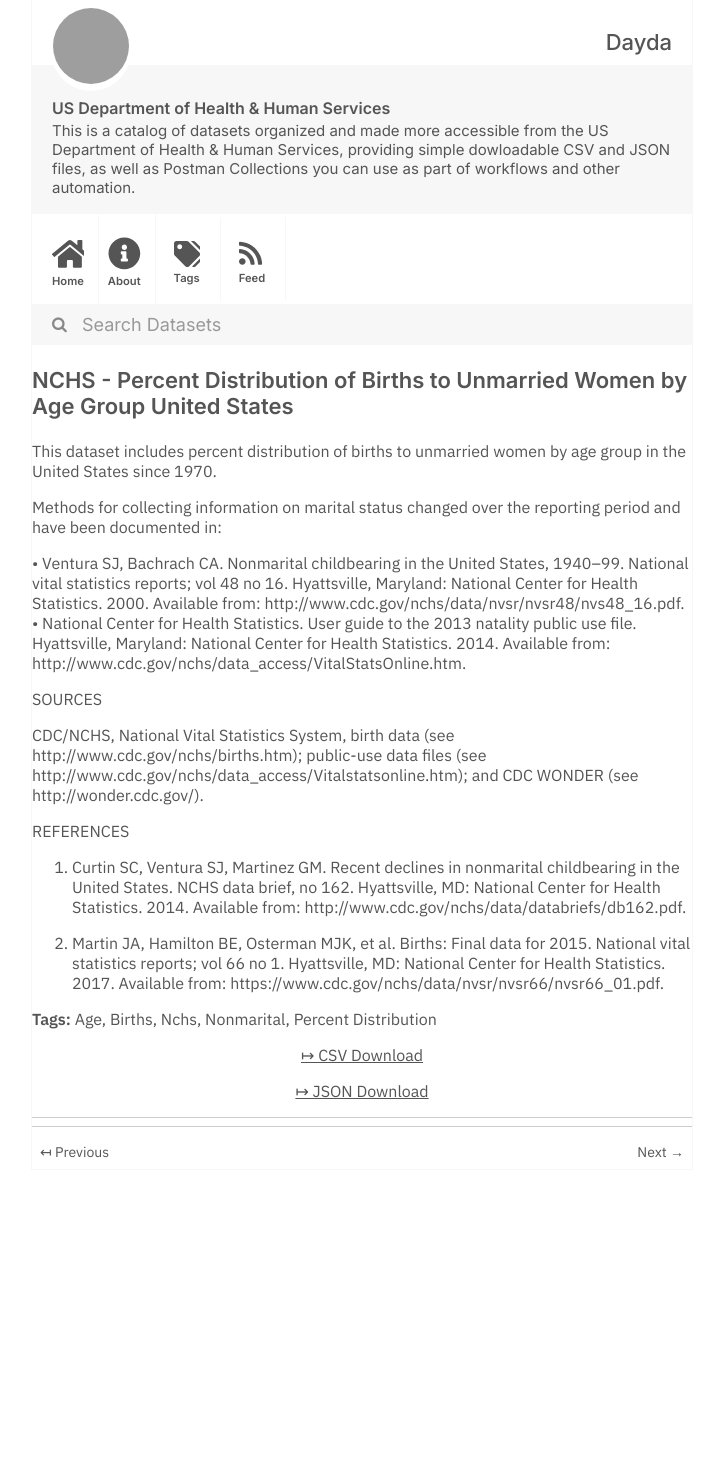
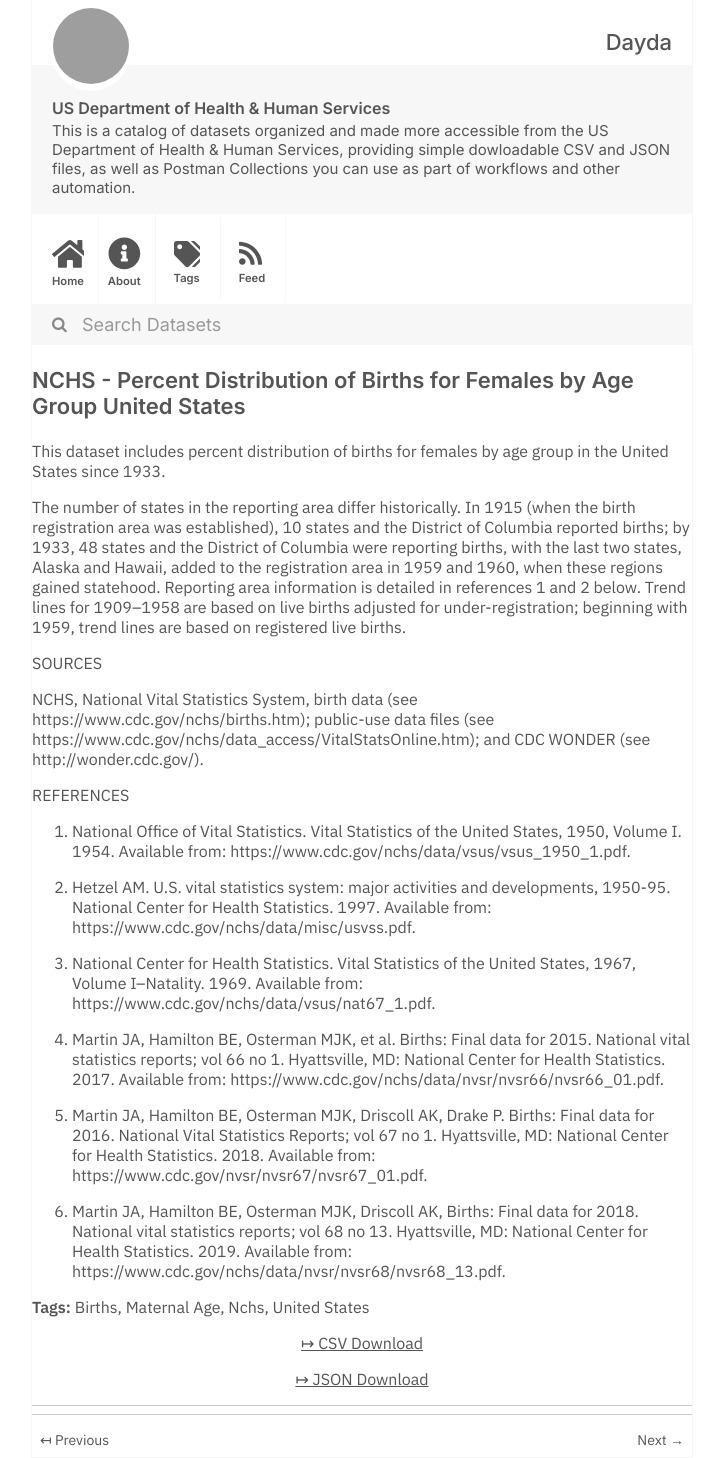
Before and after one commit to dayda-entities/us-department-of-health-and-human-services, a Jekyll site: the page built from _posts/2020-11-10-nchs-percent-distribution-of-b.md, in a window 1280 px wide. Shown: the whole page, without its empty margins (278-999 px from the left). Built offline with Jekyll 4.4.1, drawn with Linux system fonts in a browser that asks for light colours; before the commit the page ends 1170 px from its top, so only the background shows below that; grey boxes are pictures that could not be loaded.

Commit message:
Publish Data

```diff
--- a/_posts/2020-11-10-nchs-percent-distribution-of-b.md
+++ b/_posts/2020-11-10-nchs-percent-distribution-of-b.md
@@ -1,36 +1,38 @@
 ---
-title: >-
-  NCHS - Percent Distribution of Births to Unmarried Women by Age Group United
-  States
-created: '2020-11-10T16:18:13.592167'
-modified: '2021-04-25T19:48:50.106189'
+title: NCHS - Percent Distribution of Births for Females by Age Group United States
+created: '2020-11-10T16:18:13.781168'
+modified: '2021-04-17T02:45:02.558263'
 state: active
 type: dataset
 tags:
-  - Age
   - Births
+  - Maternal Age
   - Nchs
-  - Nonmarital
-  - Percent Distribution
+  - United States
 groups: []
-csv_url: 'https://data.cdc.gov/api/views/hzd8-r9mj/rows.csv?accessType=DOWNLOAD'
-json_url: 'https://data.cdc.gov/api/views/hzd8-r9mj/rows.json?accessType=DOWNLOAD'
+csv_url: 'https://data.cdc.gov/api/views/isx2-c2ii/rows.csv?accessType=DOWNLOAD'
+json_url: 'https://data.cdc.gov/api/views/isx2-c2ii/rows.json?accessType=DOWNLOAD'
 layout: post
 
 ---
-This dataset includes percent distribution of births to unmarried women by age group in the United States since 1970.
+This dataset includes percent distribution of births for females by age group in the United States since 1933.
 
-Methods for collecting information on marital status changed over the reporting period and have been documented in:
-
-• Ventura SJ, Bachrach CA. Nonmarital childbearing in the United States, 1940–99. National vital statistics reports; vol 48 no 16. Hyattsville, Maryland: National Center for Health Statistics. 2000. Available from: http://www.cdc.gov/nchs/data/nvsr/nvsr48/nvs48_16.pdf.
-• National Center for Health Statistics. User guide to the 2013 natality public use file. Hyattsville, Maryland: National Center for Health Statistics. 2014. Available from: http://www.cdc.gov/nchs/data_access/VitalStatsOnline.htm.
+The number of states in the reporting area differ historically. In 1915 (when the birth registration area was established), 10 states and the District of Columbia reported births; by 1933, 48 states and the District of Columbia were reporting births, with the last two states, Alaska and Hawaii, added to the registration area in 1959 and 1960, when these regions gained statehood. Reporting area information is detailed in references 1 and 2 below. Trend lines for 1909–1958 are based on live births adjusted for under-registration; beginning with 1959, trend lines are based on registered live births.
 
 SOURCES
 
-CDC/NCHS, National Vital Statistics System, birth data (see http://www.cdc.gov/nchs/births.htm); public-use data files (see http://www.cdc.gov/nchs/data_access/Vitalstatsonline.htm); and CDC WONDER (see http://wonder.cdc.gov/).
+NCHS, National Vital Statistics System, birth data (see https://www.cdc.gov/nchs/births.htm); public-use data files (see https://www.cdc.gov/nchs/data_access/VitalStatsOnline.htm); and CDC WONDER (see http://wonder.cdc.gov/).
 
 REFERENCES
 
-1. Curtin SC, Ventura SJ, Martinez GM. Recent declines in nonmarital childbearing in the United States. NCHS data brief, no 162. Hyattsville, MD: National Center for Health Statistics. 2014. Available from: http://www.cdc.gov/nchs/data/databriefs/db162.pdf.
+1. National Office of Vital Statistics. Vital Statistics of the United States, 1950, Volume I. 1954. Available from: https://www.cdc.gov/nchs/data/vsus/vsus_1950_1.pdf.
 
-2. Martin JA, Hamilton BE, Osterman MJK, et al. Births: Final data for 2015. National vital statistics reports; vol 66 no 1. Hyattsville, MD: National Center for Health Statistics. 2017. Available from: https://www.cdc.gov/nchs/data/nvsr/nvsr66/nvsr66_01.pdf.
+2. Hetzel AM. U.S. vital statistics system: major activities and developments, 1950-95. National Center for Health Statistics. 1997. Available from: https://www.cdc.gov/nchs/data/misc/usvss.pdf.
+
+3. National Center for Health Statistics. Vital Statistics of the United States, 1967, Volume I–Natality. 1969. Available from: https://www.cdc.gov/nchs/data/vsus/nat67_1.pdf.
+
+4. Martin JA, Hamilton BE, Osterman MJK, et al. Births: Final data for 2015. National vital statistics reports; vol 66 no 1. Hyattsville, MD: National Center for Health Statistics. 2017. Available from: https://www.cdc.gov/nchs/data/nvsr/nvsr66/nvsr66_01.pdf.
+
+5. Martin JA, Hamilton BE, Osterman MJK, Driscoll AK, Drake P. Births: Final data for 2016. National Vital Statistics Reports; vol 67 no 1. Hyattsville, MD: National Center for Health Statistics. 2018. Available from: https://www.cdc.gov/nvsr/nvsr67/nvsr67_01.pdf.
+
+6. Martin JA, Hamilton BE, Osterman MJK, Driscoll AK, Births: Final data for 2018. National vital statistics reports; vol 68 no 13. Hyattsville, MD: National Center for Health Statistics. 2019. Available from: https://www.cdc.gov/nchs/data/nvsr/nvsr68/nvsr68_13.pdf.
```
